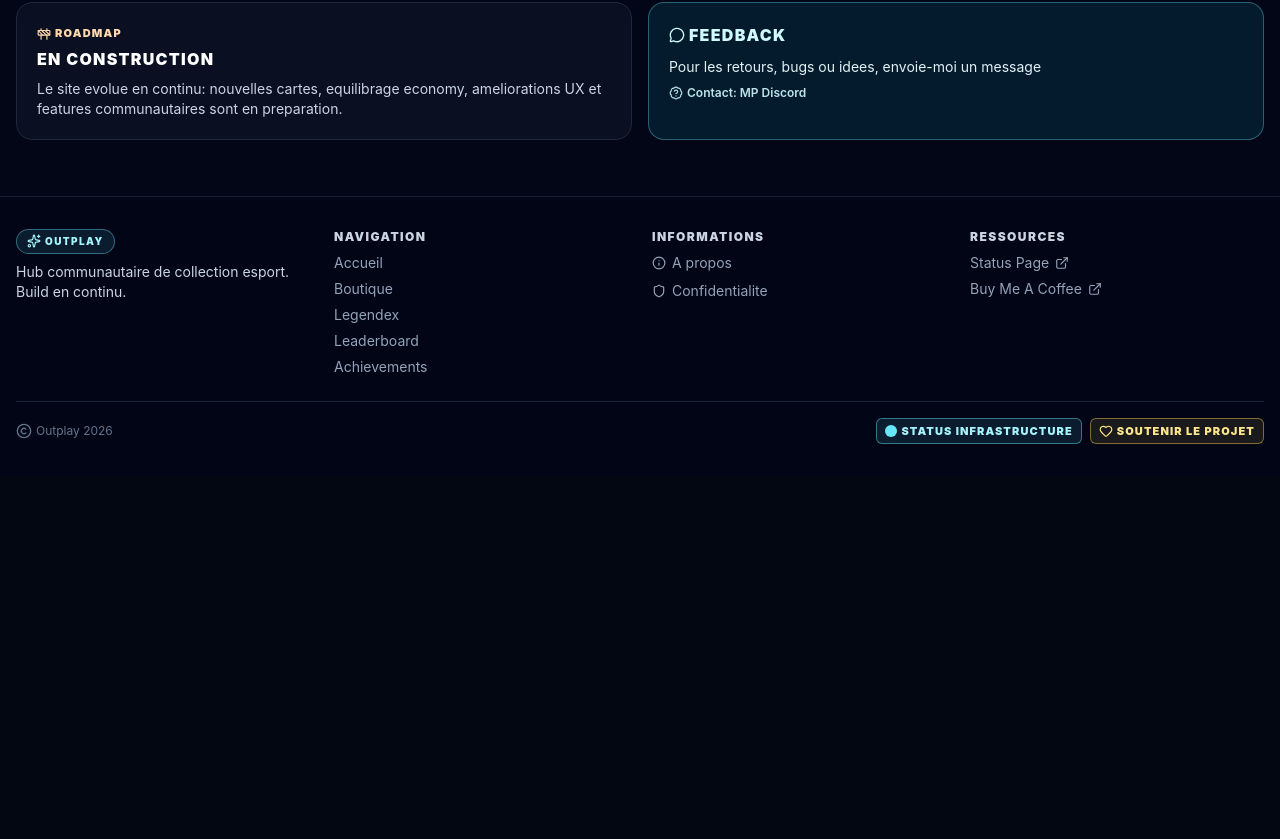
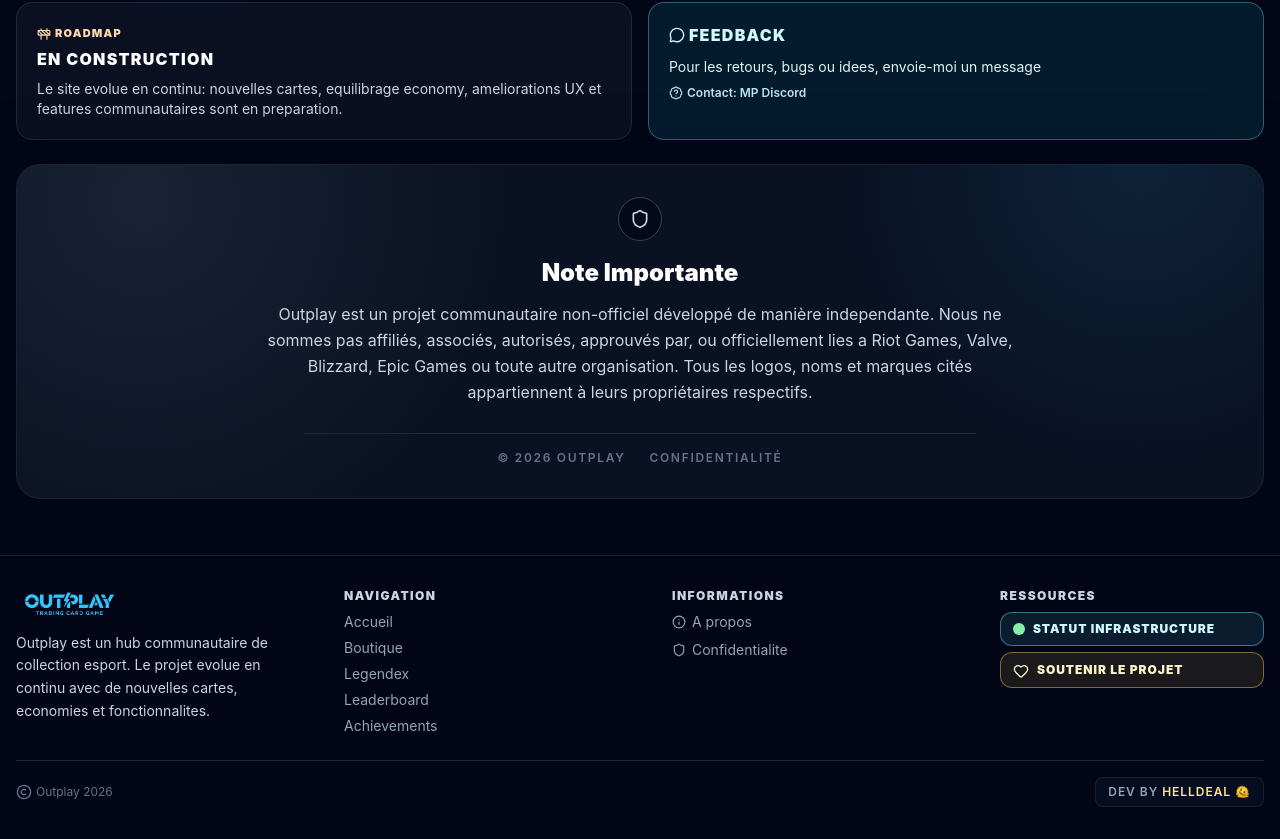
Before and after one commit to helldeal/Outplay, a React (Vite) app: page /about in a window 1280 px wide. Shown: the part 679-1518 px from the top of the page. Before the commit the page ends 1155 px from the top, so only its background shows below. Built offline with nearby package versions, Linux system fonts and the light colour scheme; no server answers; the database is empty.

Commit message:
update footer / header / some adjust

```diff
--- a/src/components/achievements/AchievementCategorySection.tsx
+++ b/src/components/achievements/AchievementCategorySection.tsx
@@ -51,12 +51,7 @@
           );
           const target = Math.max(0, Number(row.target_value ?? 0));
           const current = Math.max(0, Number(row.current_value ?? 0));
-          const progressLabel =
-            target <= 1
-              ? row.unlocked
-                ? "Valide"
-                : "En cours"
-              : `${Math.round(Math.min(current, target))}/${target}`;
+          const progressLabel = `${Math.round(Math.min(current, target) * 100) / 100}/${target}`;
 
           return (
             <article
--- a/src/components/layout/AppFooter.tsx
+++ b/src/components/layout/AppFooter.tsx
@@ -1,11 +1,4 @@
-import {
-  Copyright,
-  ExternalLink,
-  Heart,
-  Info,
-  Shield,
-  Sparkles,
-} from "lucide-react";
+import { Copyright, Heart, Info, Shield } from "lucide-react";
 import { Link } from "react-router-dom";
 
 const sitemapSections = [
@@ -31,11 +24,22 @@
     links: [
       {
         href: "https://helldeal.betteruptime.com/",
-        label: "Status Page",
+        label: "Statut Infrastructure",
+        icon: (
+          <span className="relative inline-flex h-3 w-3">
+            <span className="absolute inline-flex h-full w-full animate-ping rounded-full bg-green-300 opacity-75" />
+            <span className="relative inline-flex h-3 w-3 rounded-full bg-green-300" />
+          </span>
+        ),
+        toneClass:
+          "border-cyan-300/45 bg-cyan-300/10 text-cyan-100 hover:bg-cyan-300/18 hover:border-cyan-200/70",
       },
       {
         href: "https://buymeacoffee.com/helldeal",
-        label: "Buy Me A Coffee",
+        label: "Soutenir le projet",
+        icon: <Heart className="mt-0.5 h-4 w-4 shrink-0" />,
+        toneClass:
+          "border-amber-300/45 bg-amber-300/10 text-amber-100 hover:bg-amber-300/18 hover:border-amber-200/70",
       },
     ],
   },
@@ -44,14 +48,13 @@
 export function AppFooter() {
   return (
     <footer className="relative mt-8 border-t border-slate-800/70 bg-slate-950/70 px-4 py-8 backdrop-blur-xl">
-      <div className="relative mx-auto grid w-full max-w-7xl gap-6 md:grid-cols-2 lg:grid-cols-4">
-        <div className="space-y-2">
-          <p className="inline-flex items-center gap-1 rounded-full border border-cyan-300/40 bg-cyan-300/10 px-2.5 py-1 text-[10px] font-black uppercase tracking-[0.14em] text-cyan-200">
-            <Sparkles className="h-3.5 w-3.5" />
-            Outplay
-          </p>
-          <p className="text-sm text-slate-300">
-            Hub communautaire de collection esport. Build en continu.
+      <div className="relative mx-auto grid w-full max-w-7xl gap-16 md:grid-cols-2 lg:grid-cols-4">
+        <div className="space-y-3">
+          <img src="/logo-complete.png" alt="Outplay" className="h-8 w-auto" />
+          <p className="max-w-sm text-sm leading-relaxed text-slate-300">
+            Outplay est un hub communautaire de collection esport. Le projet
+            evolue en continu avec de nouvelles cartes, economies et
+            fonctionnalites.
           </p>
         </div>
 
@@ -85,10 +88,15 @@
                       href={entry.href}
                       target="_blank"
                       rel="noreferrer"
-                      className="inline-flex items-center gap-1.5 transition hover:text-white"
+                      className={
+                        "group flex items-center gap-2 rounded-xl border px-3 py-2 transition " +
+                        entry.toneClass
+                      }
                     >
-                      {entry.label}
-                      <ExternalLink className="h-3.5 w-3.5" />
+                      {entry.icon}
+                      <span className="inline-flex items-center gap-1 text-xs font-black uppercase tracking-[0.08em]">
+                        {entry.label}
+                      </span>
                     </a>
                   </li>
                 );
@@ -104,29 +112,9 @@
           Outplay 2026
         </span>
 
-        <div className="flex flex-wrap items-center gap-2">
-          <a
-            href="https://helldeal.betteruptime.com/"
-            target="_blank"
-            rel="noreferrer"
-            className="inline-flex items-center gap-1 rounded-md border border-cyan-300/45 bg-cyan-300/10 px-2 py-1 text-[11px] font-black uppercase tracking-[0.1em] text-cyan-200 transition hover:bg-cyan-300/20"
-          >
-            <span className="relative inline-flex h-3 w-3">
-              <span className="absolute inline-flex h-full w-full animate-ping rounded-full bg-cyan-300 opacity-75" />
-              <span className="relative inline-flex h-3 w-3 rounded-full bg-cyan-300" />
-            </span>
-            Status infrastructure
-          </a>
-          <a
-            href="https://buymeacoffee.com/helldeal"
-            target="_blank"
-            rel="noreferrer"
-            className="inline-flex items-center gap-1 rounded-md border border-amber-300/45 bg-amber-300/10 px-2 py-1 text-[11px] font-black uppercase tracking-[0.1em] text-amber-200 transition hover:bg-amber-300/20"
-          >
-            <Heart className="h-3.5 w-3.5" />
-            Soutenir le projet
-          </a>
-        </div>
+        <span className="rounded-lg border border-slate-800/70 bg-slate-900/50 px-3 py-1.5 text-right font-semibold uppercase tracking-[0.08em] text-slate-400">
+          DEV BY <span className="text-amber-200">HellDeal</span> 🫠
+        </span>
       </div>
     </footer>
   );
--- a/src/components/layout/AppHeader.tsx
+++ b/src/components/layout/AppHeader.tsx
@@ -75,7 +75,7 @@
   initials,
 }: AppHeaderProps) {
   return (
-    <header className="fixed inset-x-0 top-0 z-[10000] border-b border-slate-800/70 bg-slate-950/70 backdrop-blur-xl">
+    <header className="fixed inset-x-0 top-0 z-[995] border-b border-slate-800/70 bg-slate-950/70 backdrop-blur-xl">
       <div className="mx-auto flex w-full items-center justify-between px-16 py-3.5">
         <div className="flex items-center gap-8">
           <Link
--- a/src/pages/AboutPage.tsx
+++ b/src/pages/AboutPage.tsx
@@ -5,8 +5,10 @@
   Heart,
   MessageCircle,
   Rocket,
+  Shield,
   Wrench,
 } from "lucide-react";
+import { Link } from "react-router-dom";
 
 const techStack = [
   { name: "React", logo: "https://cdn.simpleicons.org/react/61DAFB" },
@@ -144,6 +146,34 @@
           </p>
         </article>
       </div>
+
+      <section className="relative overflow-hidden rounded-3xl border border-slate-800/80 bg-slate-900/65 px-6 py-8 text-center shadow-[0_24px_80px_rgba(2,6,23,0.65)]">
+        <div className="pointer-events-none absolute inset-0 bg-[radial-gradient(circle_at_10%_10%,rgba(148,163,184,0.12),transparent_32%),radial-gradient(circle_at_90%_0%,rgba(56,189,248,0.1),transparent_26%)]" />
+
+        <div className="relative mx-auto max-w-4xl">
+          <span className="mx-auto inline-flex h-11 w-11 items-center justify-center rounded-full border border-slate-700 bg-slate-950/70 text-slate-300">
+            <Shield className="h-5 w-5" />
+          </span>
+          <h2 className="mt-4 text-2xl font-black text-white">
+            Note Importante
+          </h2>
+          <p className="mx-auto mt-3 max-w-3xl text-base leading-relaxed text-slate-300">
+            Outplay est un projet communautaire non-officiel développé de
+            manière independante. Nous ne sommes pas affiliés, associés,
+            autorisés, approuvés par, ou officiellement lies a Riot Games,
+            Valve, Blizzard, Epic Games ou toute autre organisation. Tous les
+            logos, noms et marques cités appartiennent à leurs propriétaires
+            respectifs.
+          </p>
+
+          <div className="mx-auto mt-7 flex max-w-2xl items-center justify-center gap-6 border-t border-slate-800 pt-4 text-xs font-semibold uppercase tracking-[0.14em] text-slate-500">
+            <span>© 2026 Outplay</span>
+            <Link to="/privacy" className="transition hover:text-slate-300">
+              Confidentialité
+            </Link>
+          </div>
+        </div>
+      </section>
     </section>
   );
 }
```
Also changed, not shown: src/pages/ShopPage.tsx (+26 -15 lines), prisma/seed.mts.
